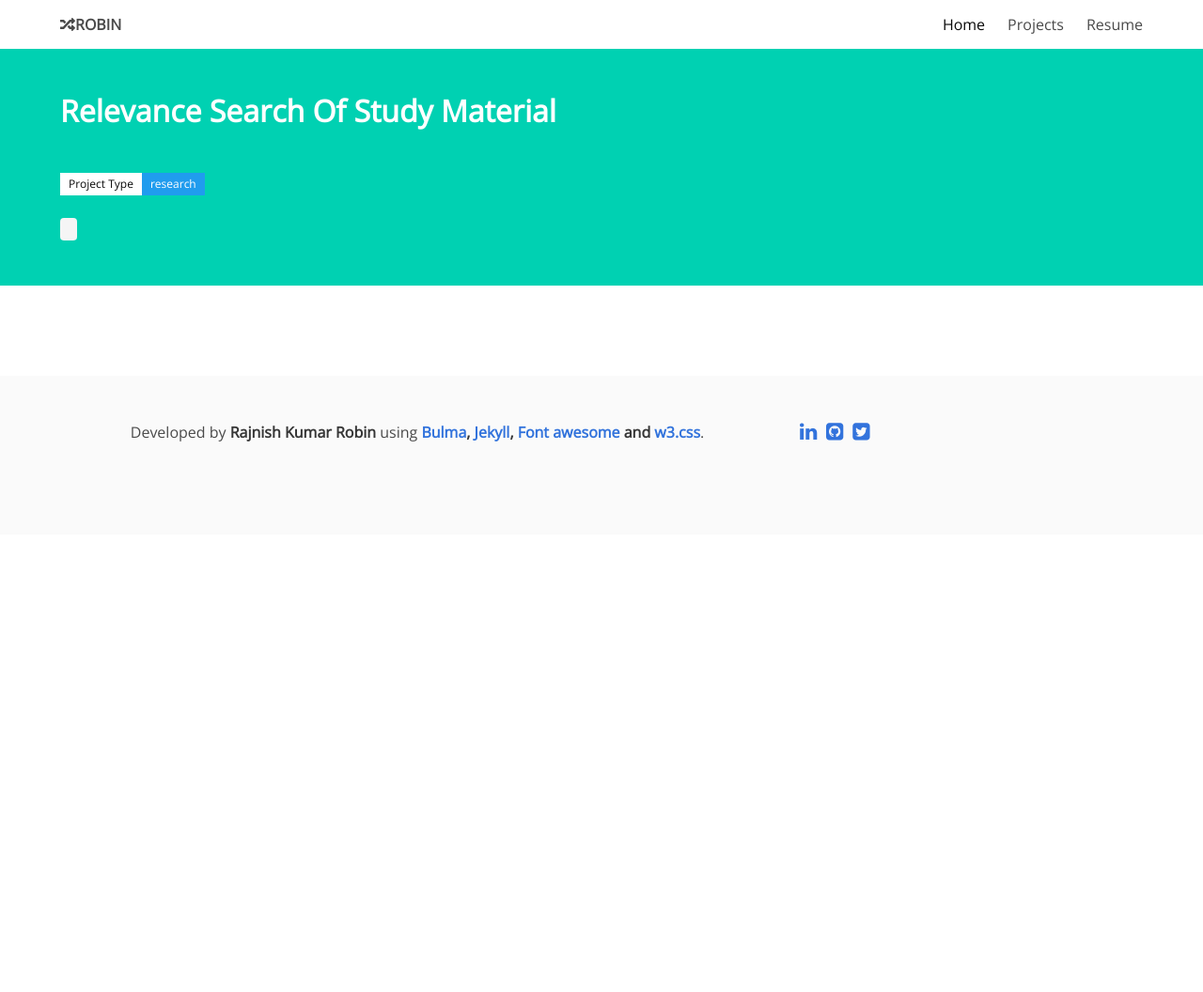
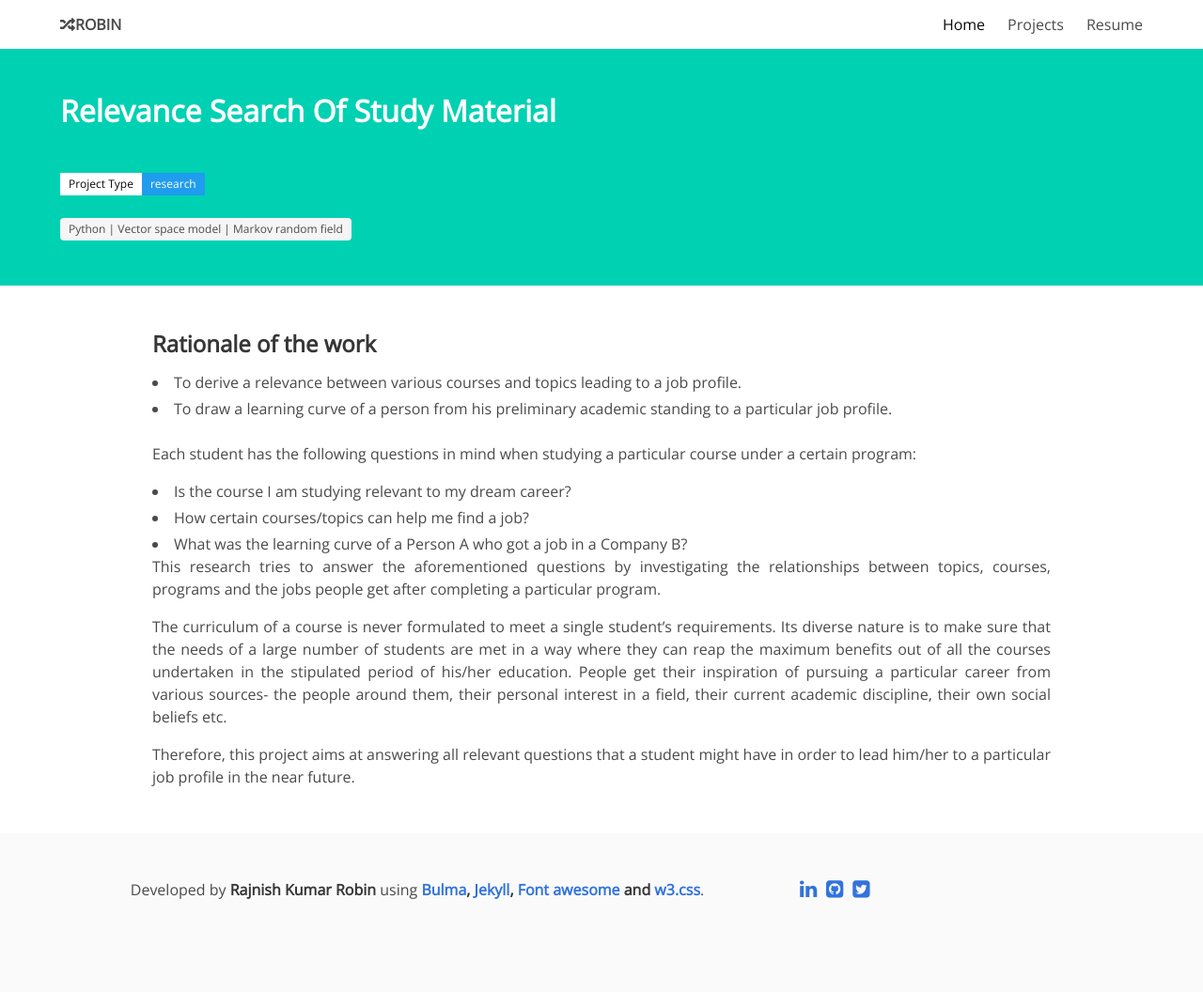
Before and after one commit to BeBinaries/bebinaries.github.io, a Jekyll site: the page built from _posts/projects/research/2018-04-12-relevence-search.md, in a window 1280 px wide. Shown: the whole page at 94% size. Built offline with Jekyll 4.4.1, drawn with Linux system fonts in a browser that asks for light colours; nearby versions of some CDN libraries; before the commit the page ends 900 px from its top, so only the background shows below that.

Commit message:
research discription added

```diff
--- a/_posts/projects/research/2018-04-12-relevence-search.md
+++ b/_posts/projects/research/2018-04-12-relevence-search.md
@@ -3,6 +3,23 @@ layout: post
 title: " Relevance Search Of Study Material"
 start: "jan-2018"
 end: "may-2018"
+technology: Python | Vector space model | Markov random field
 type: "research"
 permalink: "/rsosm.html"
 ---
+
+<h3>Rationale of the work</h3>
+<li>To derive a relevance between various courses and topics leading to a job profile.</li>
+<li>To draw a learning curve of a person from his preliminary academic standing to a particular job profile.</li>
+
+<br>
+Each student has the following questions in mind when studying a particular course under a certain program:
+<li>Is the course I am studying relevant to my dream career?</li>
+<li>How certain courses/topics can help me find a job?</li>
+<li>What was the learning curve of a Person A who got a job in a Company B?</li>
+
+This research tries to answer the aforementioned questions by investigating the relationships between topics, courses, programs and the jobs people get after completing a particular program.
+
+The curriculum of a course is never formulated to meet a single student’s requirements. Its diverse nature is to make sure that the needs of a large number of students are met in a way where they can reap the maximum benefits out of all the courses undertaken in the stipulated period of his/her education. People get their inspiration of pursuing a particular career from various sources- the people around them, their personal interest in a field, their current academic discipline, their own social beliefs etc.
+
+Therefore, this project aims at answering all relevant questions that a student might have in order to lead him/her to a particular job profile in the near future.
```
Also changed, not shown: montaz_system.PNG (deleted).
